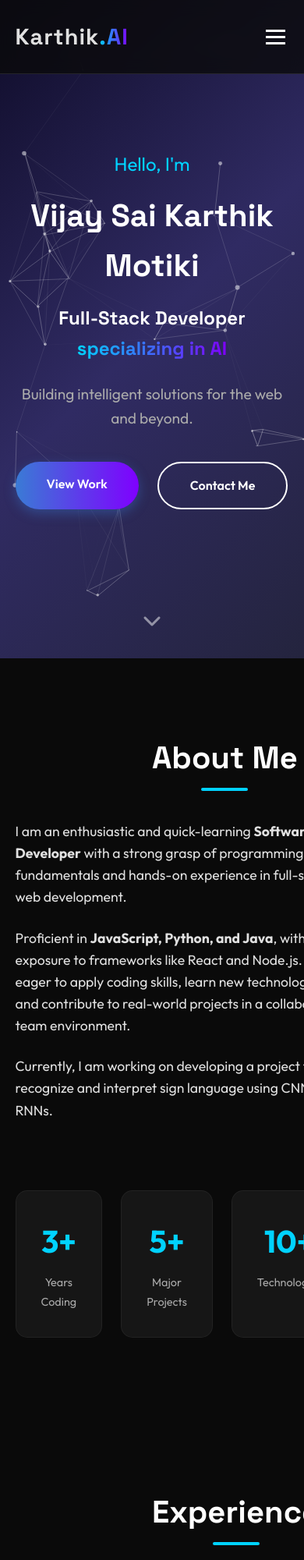
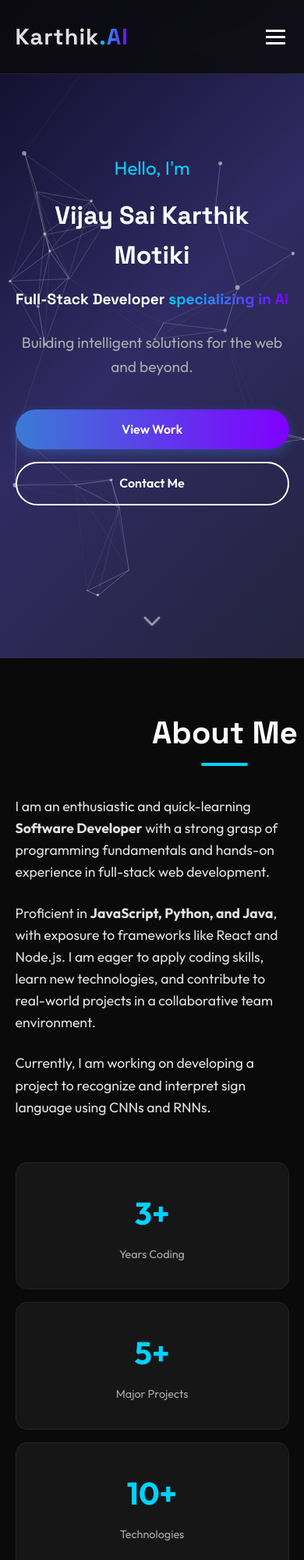
Before and after one commit to SasukeUchiha-05/portfolio, a plain HTML site: page index.html in a window 390 px wide. Shown: the top 2000 px of the page at 78% size. Drawn offline with nearby package versions, Linux system fonts and the light colour scheme.

Commit message:
Fix mobile responsiveness

```diff
--- a/style.css
+++ b/style.css
@@ -38,7 +38,10 @@ body {
 }
 
 /* Typography */
-h1, h2, h3, h4 {
+h1,
+h2,
+h3,
+h4 {
     font-family: var(--font-heading);
     color: #fff;
 }
@@ -547,6 +550,7 @@ footer i {
         opacity: 0;
         transform: translateY(-20px);
     }
+
     to {
         opacity: 1;
         transform: translateY(0);
@@ -558,6 +562,7 @@ footer i {
         opacity: 0;
         transform: translateY(20px);
     }
+
     to {
         opacity: 1;
         transform: translateY(0);
@@ -565,12 +570,19 @@ footer i {
 }
 
 @keyframes bounce {
-    0%, 20%, 50%, 80%, 100% {
+
+    0%,
+    20%,
+    50%,
+    80%,
+    100% {
         transform: translateY(0);
     }
+
     40% {
         transform: translateY(-10px);
     }
+
     60% {
         transform: translateY(-5px);
     }
@@ -578,16 +590,21 @@ footer i {
 
 /* Media Queries */
 @media (max-width: 768px) {
+    .section {
+        padding: 4rem 5%;
+    }
+
     .nav-links {
         display: none;
         position: absolute;
         top: 70px;
         right: 0;
         width: 100%;
-        background: rgba(10, 10, 10, 0.95);
+        background: rgba(10, 10, 10, 0.98);
         flex-direction: column;
         align-items: center;
         padding: 2rem 0;
+        border-bottom: 1px solid rgba(255, 255, 255, 0.1);
     }
 
     .nav-links.active {
@@ -608,6 +625,12 @@ footer i {
 
     .about-content {
         grid-template-columns: 1fr;
+        gap: 2rem;
+    }
+
+    .about-stats {
+        grid-template-columns: 1fr;
+        gap: 1rem;
     }
 
     .timeline::after {
@@ -635,4 +658,40 @@ footer i {
     .timeline-item:nth-child(even) .timeline-dot {
         left: 22px;
     }
+
+    .projects-grid {
+        grid-template-columns: 1fr;
+    }
+
+    .contact-links {
+        flex-direction: column;
+        gap: 1rem;
+    }
+
+    .contact-btn {
+        width: 100%;
+        justify-content: center;
+    }
 }
+
+@media (max-width: 480px) {
+    .name {
+        font-size: 2rem;
+    }
+
+    .title {
+        font-size: 1.2rem;
+    }
+
+    .btn {
+        padding: 0.8rem 2rem;
+        width: 100%;
+        text-align: center;
+    }
+
+    .cta-buttons {
+        flex-direction: column;
+        width: 100%;
+        gap: 1rem;
+    }
+}
```
Also changed, not shown: 6 other files.
